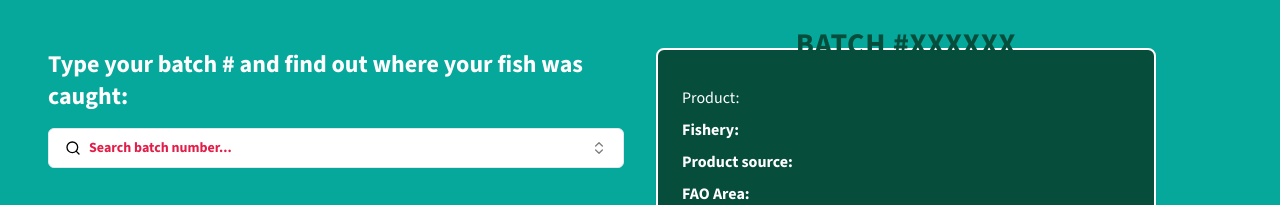
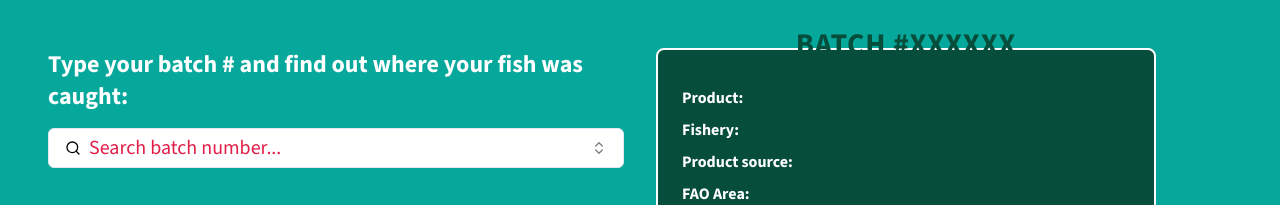
Before and after one commit to santivdt/ais-batch-numbers, a Next.js app: page / in a window 1280 px wide. Shown: the top 205 px of the page. Built offline with nearby package versions, Linux system fonts and the light colour scheme.

Commit message:
Minor updates

```diff
--- a/components/combobox.tsx
+++ b/components/combobox.tsx
@@ -58,9 +58,9 @@ export function Combobox() {
               variant='outline'
               role='combobox'
               aria-expanded={open}
-              className='justify-between'
+              className='justify-between text-xl'
             >
-              <span className='text-rose-600 font-bold flex items-center gap-2'>
+              <span className='text-rose-600 flex items-center gap-2'>
                 <Search className='w-4 h-4 text-black' />
                 {inputValue
                   ? batches.find((batch) => batch.batch_number === inputValue)
--- a/components/info-card.tsx
+++ b/components/info-card.tsx
@@ -28,7 +28,7 @@ const InfoCard = ({ batch }: { batch: Batch | null }) => {
         <CardContent className='pt-6'>
           <ul>
             <li className='mb-2'>
-              <span className=''>Product:</span>{' '}
+              <span className='font-bold'>Product:</span>{' '}
               <span className='!font-normal'>{batch ? batch.product : ''}</span>
             </li>
             <li className='mb-2'>
@@ -84,7 +84,7 @@ const InfoCard = ({ batch }: { batch: Batch | null }) => {
               className='bg-amber-500 border-amber-500 font-bold hover:bg-amber-600 hover:border-amber-600 hover:text-white'
             >
               <a href={batch.url} target='_blank'>
-                More about {batch.fishery_name}
+                Learn more about {batch.fishery_name}
               </a>
             </Button>
           )}
```
